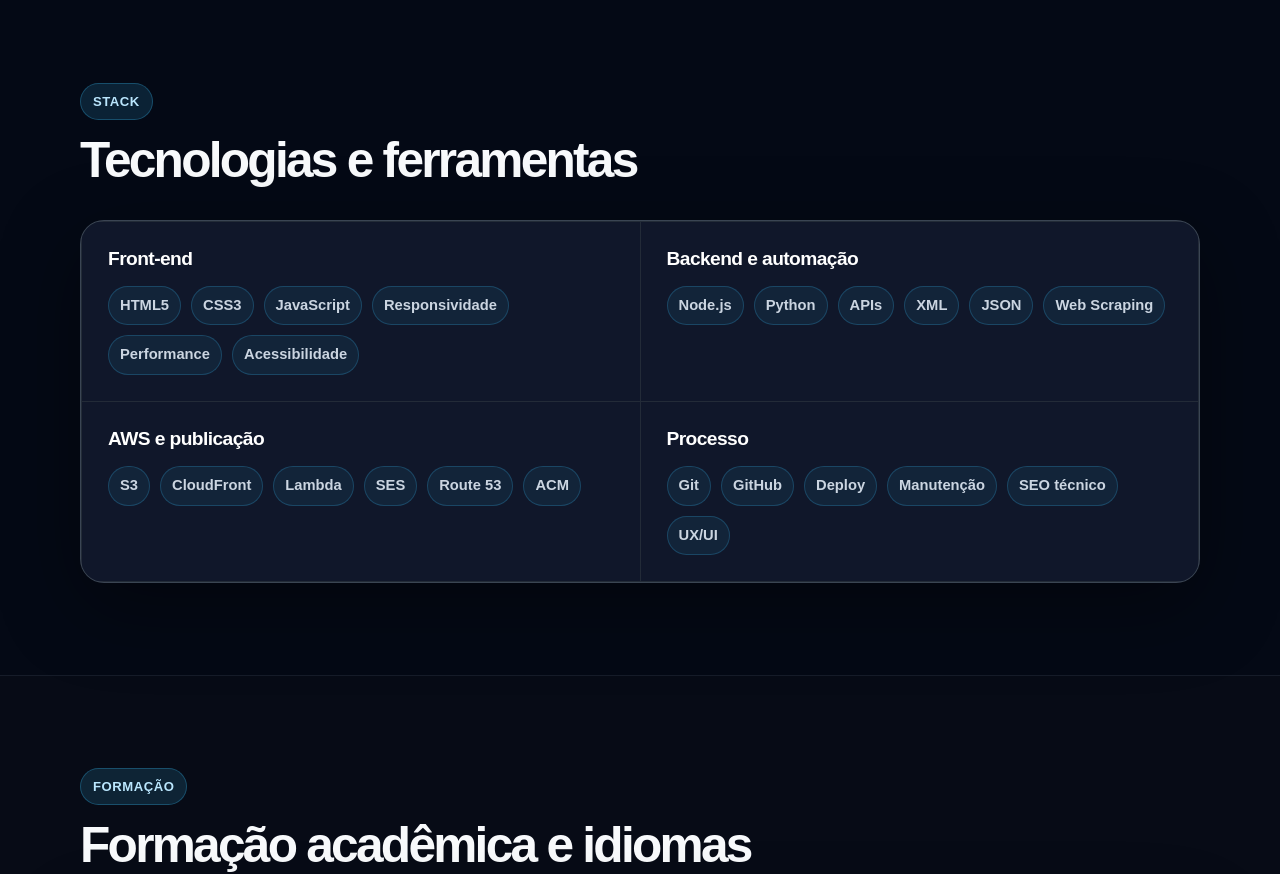
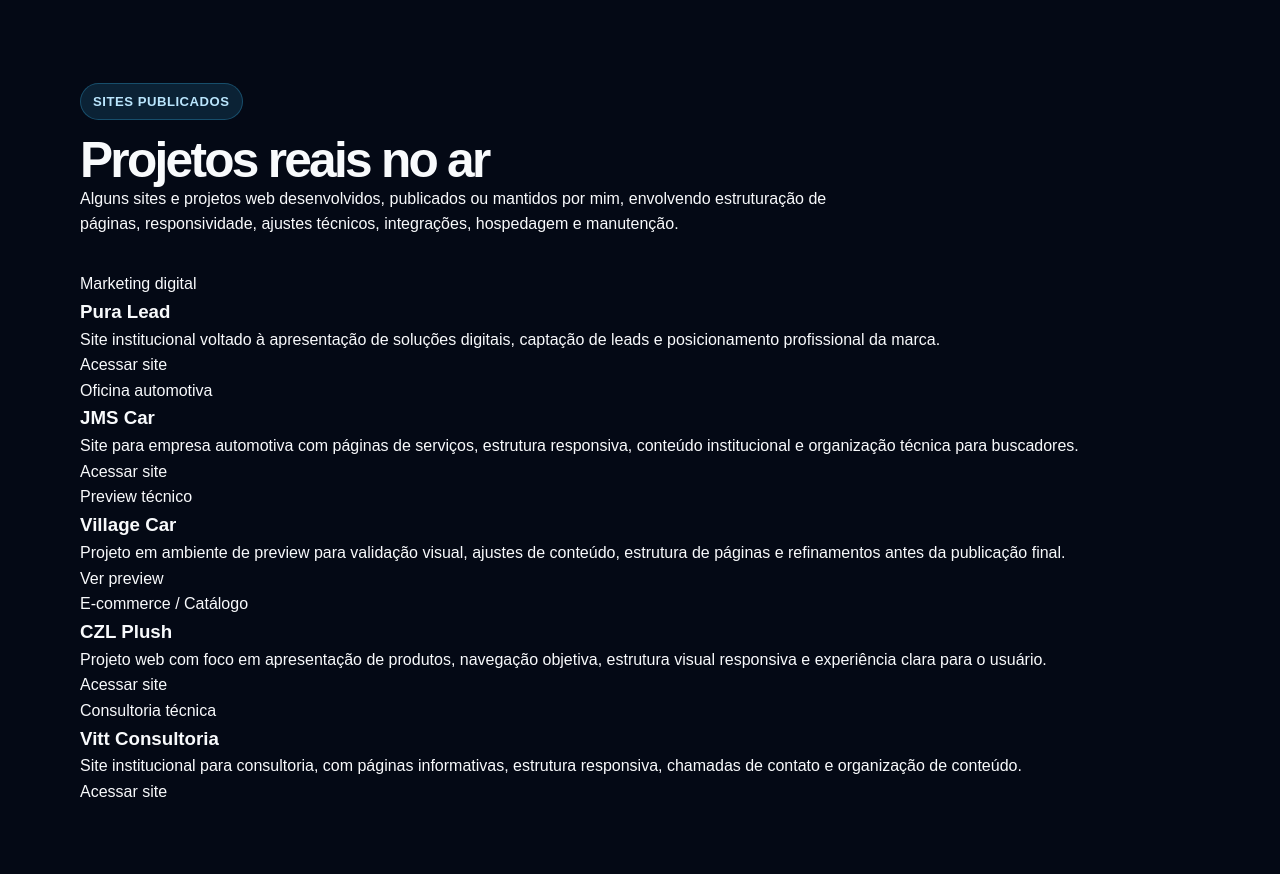
Before and after one commit to ricardo-chaves-am/portfolio, a plain HTML site: page index.html in a window 1280 px wide. Shown: the part 4920-5794 px from the top of the page. Drawn offline with Linux system fonts and the light colour scheme.

Commit message:
Add section for published web projects
Added a new section for published sites with details and links.

```diff
--- a/index.html
+++ b/index.html
@@ -331,6 +331,120 @@
       </div>
     </section>
 
+    <section class="section section-alt" id="sites-publicados">
+  <div class="container">
+    <div class="section-heading" data-reveal>
+      <span class="section-kicker">Sites publicados</span>
+      <h2>Projetos reais no ar</h2>
+      <p class="section-description">
+        Alguns sites e projetos web desenvolvidos, publicados ou mantidos por mim, envolvendo estruturação de páginas, responsividade, ajustes técnicos, integrações, hospedagem e manutenção.
+      </p>
+    </div>
+
+    <div class="live-sites-grid">
+      <article class="live-site-card" data-reveal>
+        <div>
+          <span class="live-site-card__type">Marketing digital</span>
+          <h3>Pura Lead</h3>
+          <p>
+            Site institucional voltado à apresentação de soluções digitais, captação de leads e posicionamento profissional da marca.
+          </p>
+        </div>
+
+        <a
+          class="live-site-card__link"
+          href="https://puralead.com.br"
+          target="_blank"
+          rel="noopener noreferrer"
+          aria-label="Abrir site Pura Lead em nova aba"
+        >
+          Acessar site
+        </a>
+      </article>
+
+      <article class="live-site-card" data-reveal>
+        <div>
+          <span class="live-site-card__type">Oficina automotiva</span>
+          <h3>JMS Car</h3>
+          <p>
+            Site para empresa automotiva com páginas de serviços, estrutura responsiva, conteúdo institucional e organização técnica para buscadores.
+          </p>
+        </div>
+
+        <a
+          class="live-site-card__link"
+          href="https://jmscar.com.br"
+          target="_blank"
+          rel="noopener noreferrer"
+          aria-label="Abrir site JMS Car em nova aba"
+        >
+          Acessar site
+        </a>
+      </article>
+
+      <article class="live-site-card" data-reveal>
+        <div>
+          <span class="live-site-card__type">Preview técnico</span>
+          <h3>Village Car</h3>
+          <p>
+            Projeto em ambiente de preview para validação visual, ajustes de conteúdo, estrutura de páginas e refinamentos antes da publicação final.
+          </p>
+        </div>
+
+        <a
+          class="live-site-card__link"
+          href="https://villagecar.webpreview.com.br"
+          target="_blank"
+          rel="noopener noreferrer"
+          aria-label="Abrir preview Village Car em nova aba"
+        >
+          Ver preview
+        </a>
+      </article>
+
+      <article class="live-site-card" data-reveal>
+        <div>
+          <span class="live-site-card__type">E-commerce / Catálogo</span>
+          <h3>CZL Plush</h3>
+          <p>
+            Projeto web com foco em apresentação de produtos, navegação objetiva, estrutura visual responsiva e experiência clara para o usuário.
+          </p>
+        </div>
+
+        <a
+          class="live-site-card__link"
+          href="https://czlplush.com.br"
+          target="_blank"
+          rel="noopener noreferrer"
+          aria-label="Abrir site CZL Plush em nova aba"
+        >
+          Acessar site
+        </a>
+      </article>
+
+      <article class="live-site-card" data-reveal>
+        <div>
+          <span class="live-site-card__type">Consultoria técnica</span>
+          <h3>Vitt Consultoria</h3>
+          <p>
+            Site institucional para consultoria, com páginas informativas, estrutura responsiva, chamadas de contato e organização de conteúdo.
+          </p>
+        </div>
+
+        <a
+          class="live-site-card__link"
+          href="https://vittconsultoria.com.br"
+          target="_blank"
+          rel="noopener noreferrer"
+          aria-label="Abrir site Vitt Consultoria em nova aba"
+        >
+          Acessar site
+        </a>
+      </article>
+    </div>
+  </div>
+</section>
+
     <section class="section section-alt" id="stack">
       <div class="container">
         <div class="section-heading" data-reveal>
```
